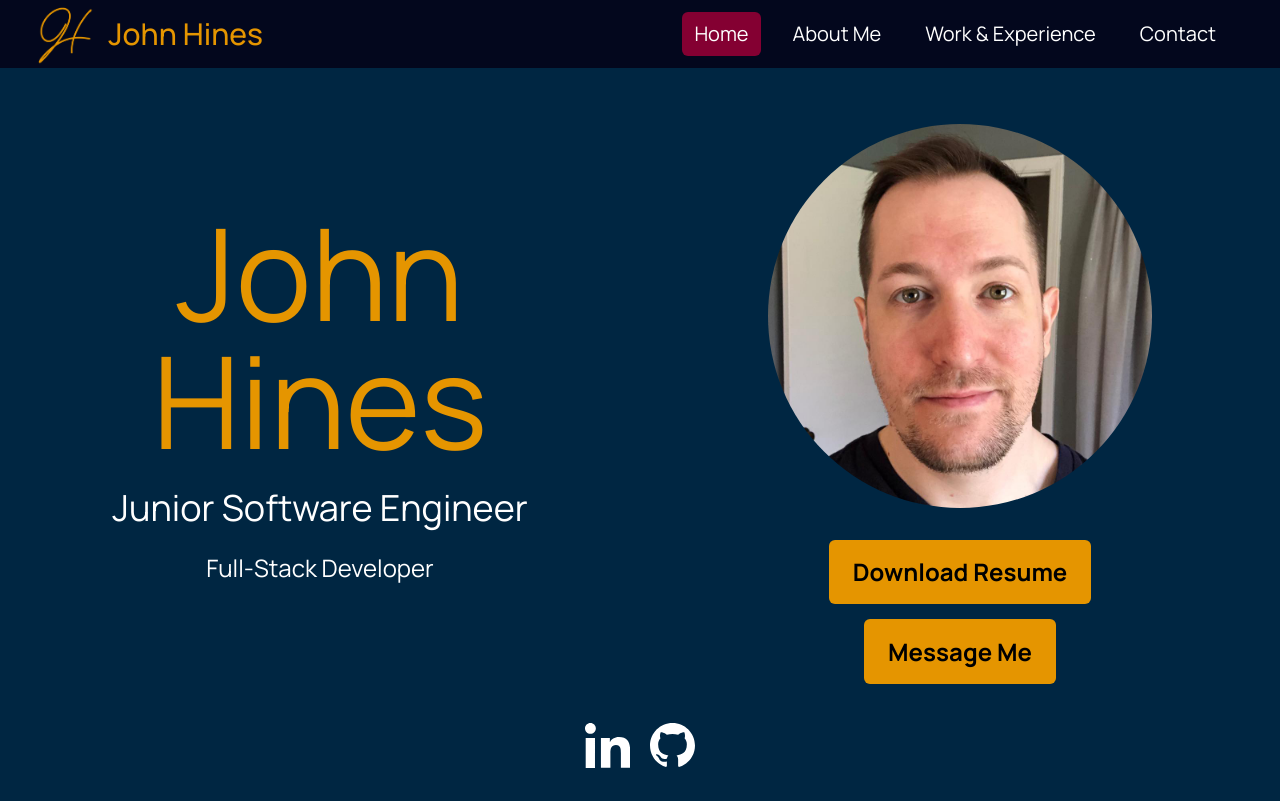
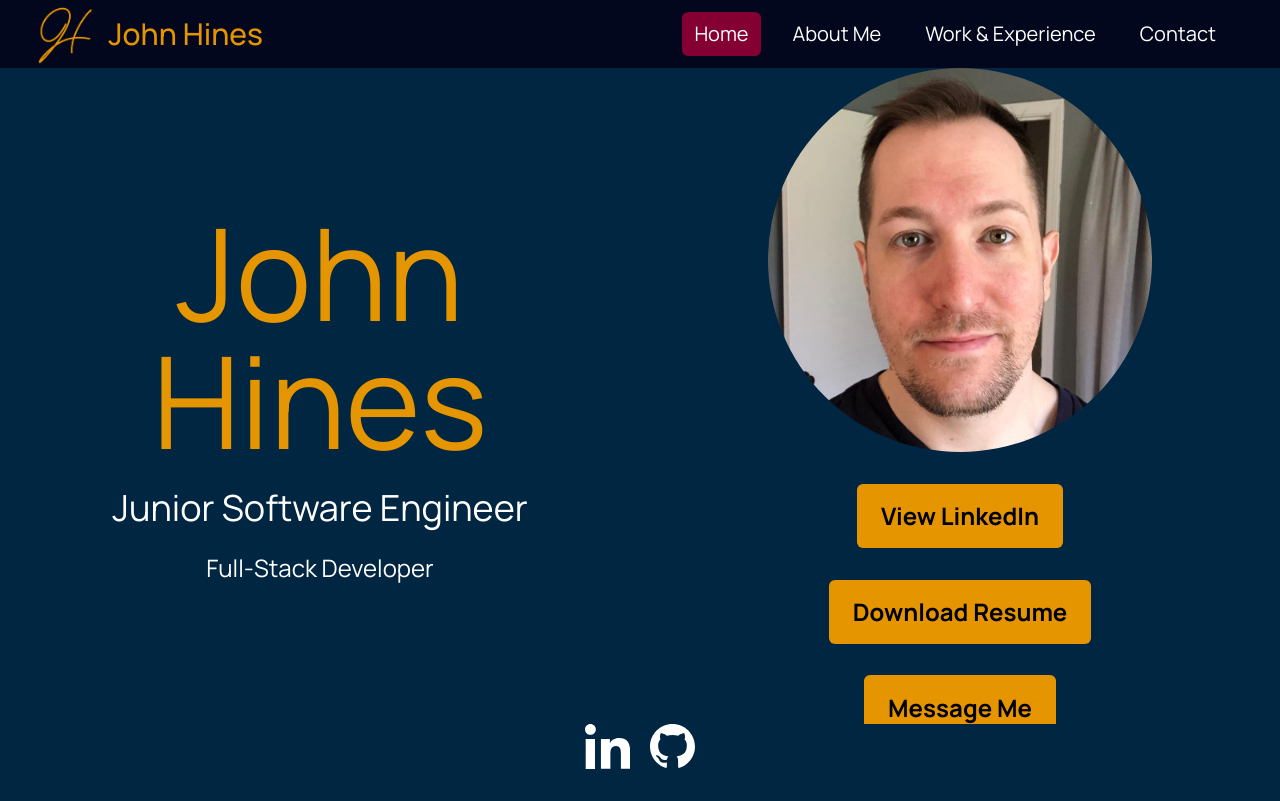
Before and after one commit to SanctusFides/portfolio, a Vue app: page / in a window 1280 px wide. Built offline with nearby package versions, Linux system fonts and the light colour scheme.

Commit message:
Updated HomeView to include a new LinkedIn profile button and updated CV to include new permanent linkedin account url

```diff
--- a/package.json
+++ b/package.json
@@ -14,7 +14,7 @@
     "@tailwindcss/vite": "^4.1.4",
     "aws-sdk": "^2.1692.0",
     "axios": "^1.12.0",
-    "body-parser": "^2.2.0",
+    "body-parser": "^2.2.1",
     "cors": "^2.8.5",
     "dotenv": "^16.4.7",
     "events": "^3.3.0",
--- a/src/components/Footer.vue
+++ b/src/components/Footer.vue
@@ -2,7 +2,7 @@
   <!-- <section class="fixed bottom-0 w-full h-[45px] mb-[8px]"> -->
   <section class="bg-jblue w-full mt-8 lg:mt-0">
     <div class="footer  gap-5 h-full">
-      <a href="https://www.linkedin.com/in/john-hines-788893183/">
+      <a href="https://www.linkedin.com/in/john-hines-tx/">
         <svg class="mb-8 h-[45px] text-white hover:text-jyellow" xmlns="http://www.w3.org/2000/svg" viewBox="0 0 25.8 25.7" >
           <g fill="#010202">
             <path d="M.4 8.5h5.3v17.2H.4V8.5zM3.1 0c1.7 0 3.1 1.4 3.1 3.1 0 1.7-1.4 3.1-3.1 3.1C1.4 6.2 0 4.8 0 3.1 0 1.4 1.4 0 3.1 0M9.1 8.5h5.1v2.3h.1C15 9.4 16.8 8 19.4 8c5.4 0 6.4 3.6 6.4 8.2v9.4h-5.3v-8.4c0-2 0-4.6-2.8-4.6s-3.2 2.2-3.2 4.4v8.5H9.1v-17z" class="fill-current"></path>
--- /dev/null
+++ b/src/components/LinkedInButton.vue
@@ -0,0 +1,13 @@
+<script setup>
+</script>
+
+<template>
+  <section>
+      <button class="downloadbbutton bg-jyellow hover:bg-jclaret rounded-md py-[16px] px-[24px]
+                                     text-black hover:text-white text-2xl font-bold cursor-pointer">
+        <a href="https://www.linkedin.com/in/john-hines-tx/">
+          View LinkedIn
+        </a>
+      </button>
+  </section>
+</template>
--- a/src/views/HomeView.vue
+++ b/src/views/HomeView.vue
@@ -1,6 +1,7 @@
 <script setup>
   import Navbar from '../components/Navbar.vue';
   import Footer from '../components/Footer.vue';
+  import LinkedInButton from '../components/LinkedInButton.vue';
   import ResumeButton from '../components/ResumeButton.vue';
   import ContactButton from '../components/ContactButton.vue';
   import image from '@/assets/img/john.jpg';
@@ -18,8 +19,9 @@
         </div>
         <div class="flex flex-col gap-8 justify-center items-center flex-1">
           <img class="rounded-full h-64 lg:h-96" :src="image" alt="image of John Hines" />
+          <LinkedInButton />
           <ResumeButton />
-          <ContactButton />
+          <ContactButton class="mt-4"/>
         </div>
       </div>
     </section>
```
Also changed, not shown: src/components/ContactButton.vue (+4 -4 lines), 2 other files (tests, documents, lock files or other folders).
